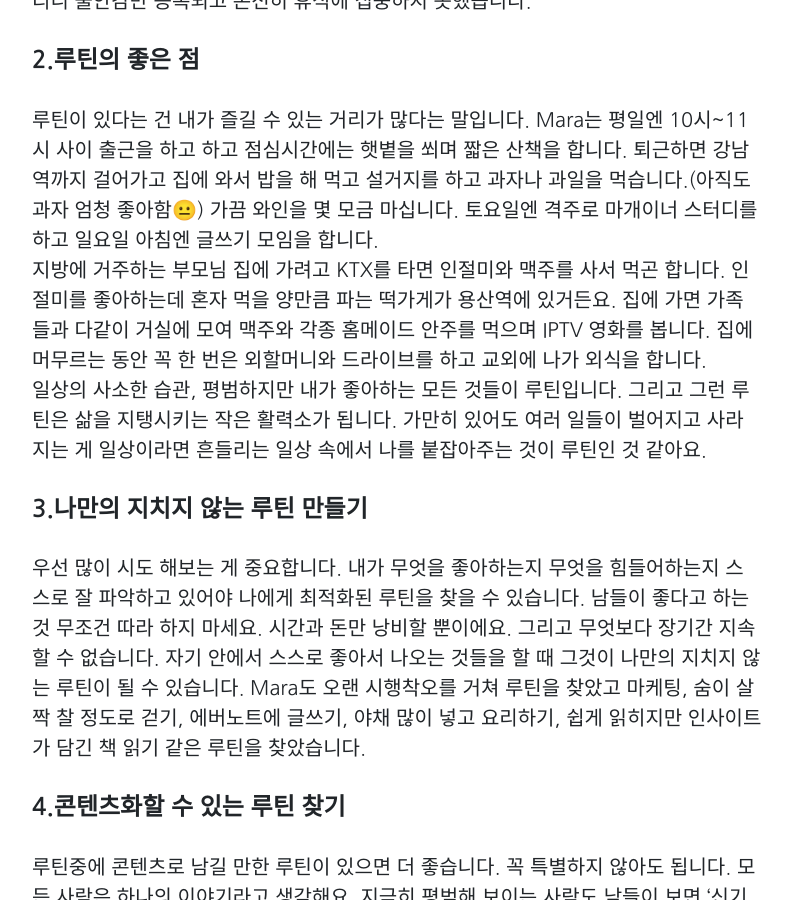
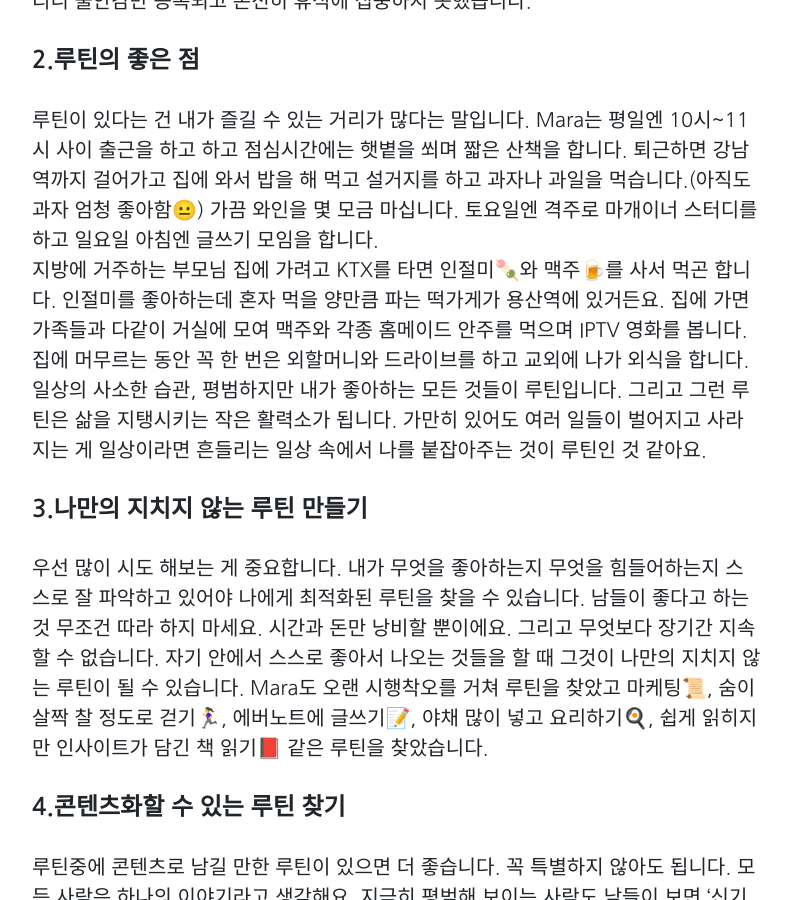
Before and after one commit to Marapro88/mara, a Jekyll site: the page built from _posts/Essay/2020-08-16-essay-routine-is-matter.md, in a window 1280 px wide and 900 px high, scrolled down 1519 px. Shown: the whole window, without its empty margins (243-1035 px from the left). Built offline with Jekyll 4.4.1, drawn with Linux system fonts in a browser that asks for light colours; comment, search, counter and statistics services are not loaded.

Commit message:
0824 루틴 탈고

```diff
--- a/_posts/Essay/2020-08-16-essay-routine-is-matter.md
+++ b/_posts/Essay/2020-08-16-essay-routine-is-matter.md
@@ -30,13 +30,13 @@ content_id: '1000'
 #### 2.루틴의 좋은 점
 
 루틴이 있다는 건 내가 즐길 수 있는 거리가 많다는 말입니다. Mara는 평일엔 10시~11시 사이 출근을 하고 하고 점심시간에는 햇볕을 쐬며 짧은 산책을 합니다. 퇴근하면 강남역까지 걸어가고 집에 와서 밥을 해 먹고 설거지를 하고 과자나 과일을 먹습니다.(아직도 과자 엄청 좋아함😐) 가끔 와인을 몇 모금 마십니다. 토요일엔 격주로 마개이너 스터디를 하고 일요일 아침엔 글쓰기 모임을 합니다.<br>
-지방에 거주하는 부모님 집에 가려고 KTX를 타면 인절미와 맥주를 사서 먹곤 합니다. 인절미를 좋아하는데 혼자 먹을 양만큼 파는 떡가게가 용산역에 있거든요. 집에 가면 가족들과 다같이 거실에 모여 맥주와 각종 홈메이드 안주를 먹으며 IPTV 영화를 봅니다. 집에 머무르는 동안 꼭 한 번은 외할머니와 드라이브를 하고 교외에 나가 외식을 합니다.<br>
+지방에 거주하는 부모님 집에 가려고 KTX를 타면 인절미🍡와 맥주🍺를 사서 먹곤 합니다. 인절미를 좋아하는데 혼자 먹을 양만큼 파는 떡가게가 용산역에 있거든요. 집에 가면 가족들과 다같이 거실에 모여 맥주와 각종 홈메이드 안주를 먹으며 IPTV 영화를 봅니다. 집에 머무르는 동안 꼭 한 번은 외할머니와 드라이브를 하고 교외에 나가 외식을 합니다.<br>
 일상의 사소한 습관, 평범하지만 내가 좋아하는 모든 것들이 루틴입니다. 그리고 그런 루틴은 삶을 지탱시키는 작은 활력소가 됩니다. 가만히 있어도 여러 일들이 벌어지고 사라지는 게 일상이라면 흔들리는 일상 속에서 나를 붙잡아주는 것이 루틴인 것 같아요.
 
 #### 3.나만의 지치지 않는 루틴 만들기
 
 우선 많이 시도 해보는 게 중요합니다. 내가 무엇을 좋아하는지 무엇을 힘들어하는지 스스로 잘 파악하고 있어야 나에게 최적화된 루틴을 찾을 수 있습니다. 남들이 좋다고 하는 것 무조건 따라 하지 마세요. 시간과 돈만 낭비할 뿐이에요. 그리고 무엇보다 장기간 지속할 수 없습니다. 자기 안에서 스스로 좋아서 나오는 것들을 할 때 그것이 나만의 지치지 않는 루틴이 될 수 있습니다.
-Mara도 오랜 시행착오를 거쳐 루틴을 찾았고 마케팅, 숨이 살짝 찰 정도로 걷기, 에버노트에 글쓰기, 야채 많이 넣고 요리하기, 쉽게 읽히지만 인사이트가 담긴 책 읽기 같은 루틴을 찾았습니다.
+Mara도 오랜 시행착오를 거쳐 루틴을 찾았고 마케팅📜, 숨이 살짝 찰 정도로 걷기🏃‍♀️, 에버노트에 글쓰기📝, 야채 많이 넣고 요리하기🍳, 쉽게 읽히지만 인사이트가 담긴 책 읽기📕 같은 루틴을 찾았습니다.
 
 #### 4.콘텐츠화할 수 있는 루틴 찾기
 
```
